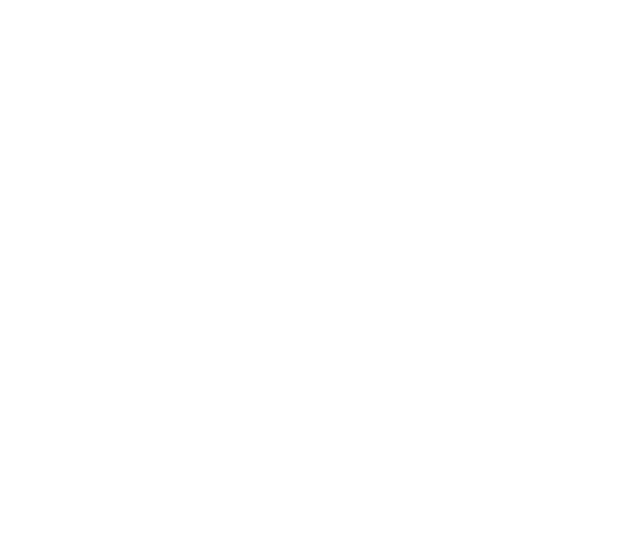
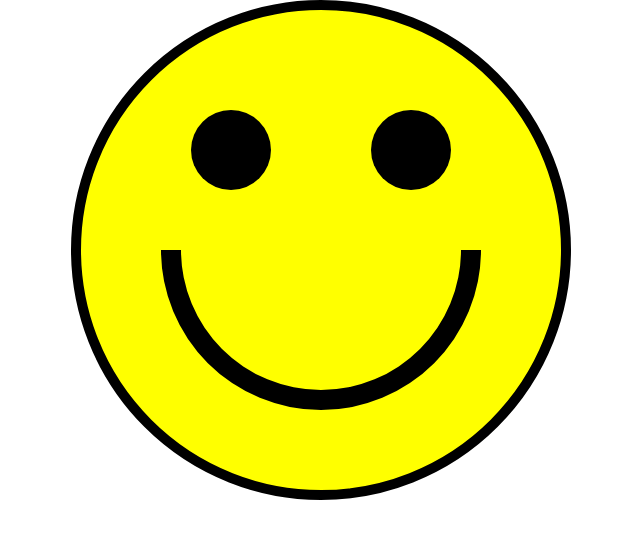
Before and after one commit to SPMcDonald1316/data_vis_2020, a React (Create React App) app in the folder smiley_face_2/: page / in a window 1280 px wide. Shown: the top 538 px of the page, without its empty margins (159-799 px from the left). Built offline with nearby package versions, Linux system fonts and the light colour scheme.

Commit message:
use children prop to add inner components to container

```diff
--- a/smiley_face_2/src/App.js
+++ b/smiley_face_2/src/App.js
@@ -14,9 +14,10 @@
 const mouthWidth = 20;
 const mouthRadius = 140;
 
-const FaceContainer = () => (
+const FaceContainer = ({ children }) => (
   <svg width={width} height={height}>
     <g transform={`translate(${centerX}, ${centerY})`}>
+      {children}
     </g>
   </svg>
 );
```
